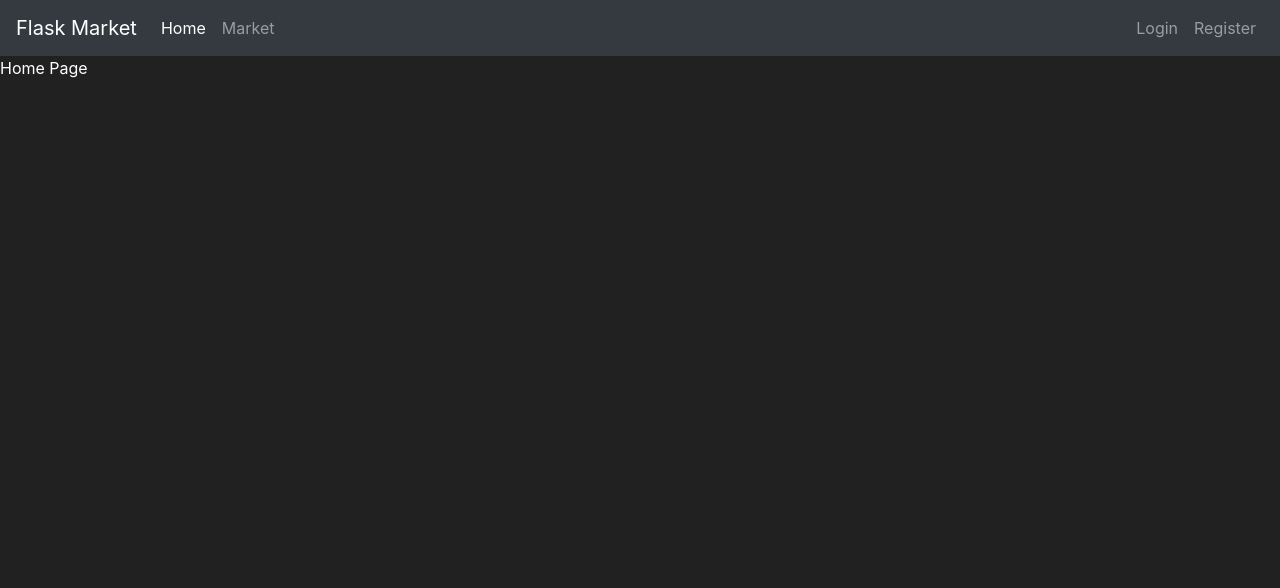
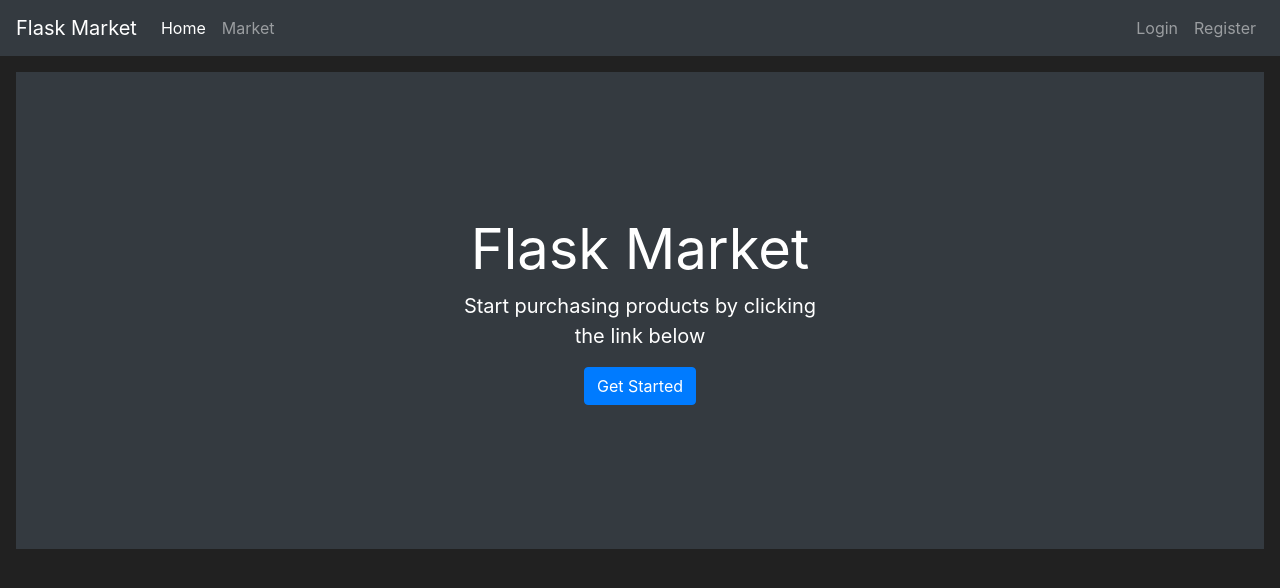
Before and after one commit to zhaoyi3264/flask-market, a Flask app: page / in a window 1280 px wide. Shown: the top 588 px of the page. Run offline with Flask 2, Linux system fonts and the light colour scheme; some libraries are stand-ins or nearby versions.

Commit message:
add logout and customizations

```diff
--- a/market/__init__.py
+++ b/market/__init__.py
@@ -9,5 +9,7 @@ app.config['SECRET_KEY'] = '804363329705210f9e068f04'
 bcrypt = Bcrypt(app)
 db = SQLAlchemy(app)
 login_manager = LoginManager(app)
+login_manager.login_view = 'login_page'
+login_manager.login_message_category = 'info'
 
 from market import route
--- a/market/route.py
+++ b/market/route.py
@@ -1,8 +1,8 @@
 from flask import flash, render_template, redirect, url_for
+from flask_login import login_user, logout_user, login_required
 
 from market import app, db
 from market.form import LoginForm, RegisterForm
-from flask_login import login_user
 from market.model import Item, User
 
 @app.route('/')
@@ -11,6 +11,7 @@ def home_page():
     return render_template('home.html')
 
 @app.route('/market')
+@login_required
 def market_page():
     items = Item.query.all()
     return render_template('market.html', items=items)
@@ -24,6 +25,8 @@ def register_page():
             password=form.password1.data)
         db.session.add(user)
         db.session.commit()
+        login_user(user)
+        flash(f'Account created successfully! You are logged in as: {user.username}', category='success')
         return redirect(url_for('market_page'))
     if form.errors:
         for err in form.errors.values():
@@ -42,3 +45,9 @@ def login_page():
         else:
             flash('User name and password are not match!', category='danger')
     return render_template('login.html', form=form)
+
+@app.route('/logout')
+def logout_page():
+    logout_user()
+    flash('You have been logged out!', category='info')
+    return redirect(url_for('home_page'))
--- a/market/templates/home.html
+++ b/market/templates/home.html
@@ -1,8 +1,15 @@
 {% extends 'layout.html' %}
 {% block title %}
-    Home Page
+    Welcome to Flask Market
 {% endblock %}
-
 {% block content %}
-    Home Page
+    <div class="position-relative overflow-hidden p-3 p-md-5 m-md-3 text-center bg-dark" style="color:white">
+        <div class="col-md-5 p-lg-5 mx-auto my-5">
+            <h1 class="display-4 font-weight-normal">Flask Market</h1>
+            <p class="lead font-weight-normal">Start purchasing products by clicking the link below</p>
+            <a class="btn btn-primary" href="{{ url_for('market_page') }}">Get Started</a>
+        </div>
+        <div class="product-device box-shadow d-none d-md-block"></div>
+        <div class="product-device product-device-2 box-shadow d-none d-md-block"></div>
+    </div>
 {% endblock %}
--- a/market/templates/layout.html
+++ b/market/templates/layout.html
@@ -29,7 +29,7 @@
                 {% if current_user.is_authenticated %}
                     <ul class="navbar-nav">
                         <li class="nav-item">
-                            <a>Welcome, {{ current_user.username }}</a>
+                            <a class="nav-link">Welcome, {{ current_user.username }}</a>
                         </li>
                         <li class="nav-item">
                             <a class="nav-link" style='color:lawngreen; font-weight: bold;'>
@@ -38,7 +38,7 @@
                             </a>
                         </li>
                         <li class="nav-item">
-                            <a class="nav-link" href="#">Logout</a>
+                            <a class="nav-link" href="{{ url_for('logout_page') }}">Logout</a>
                         </li>
                     </ul>
                 {% else %}
```
Also changed, not shown: market/market.db.
